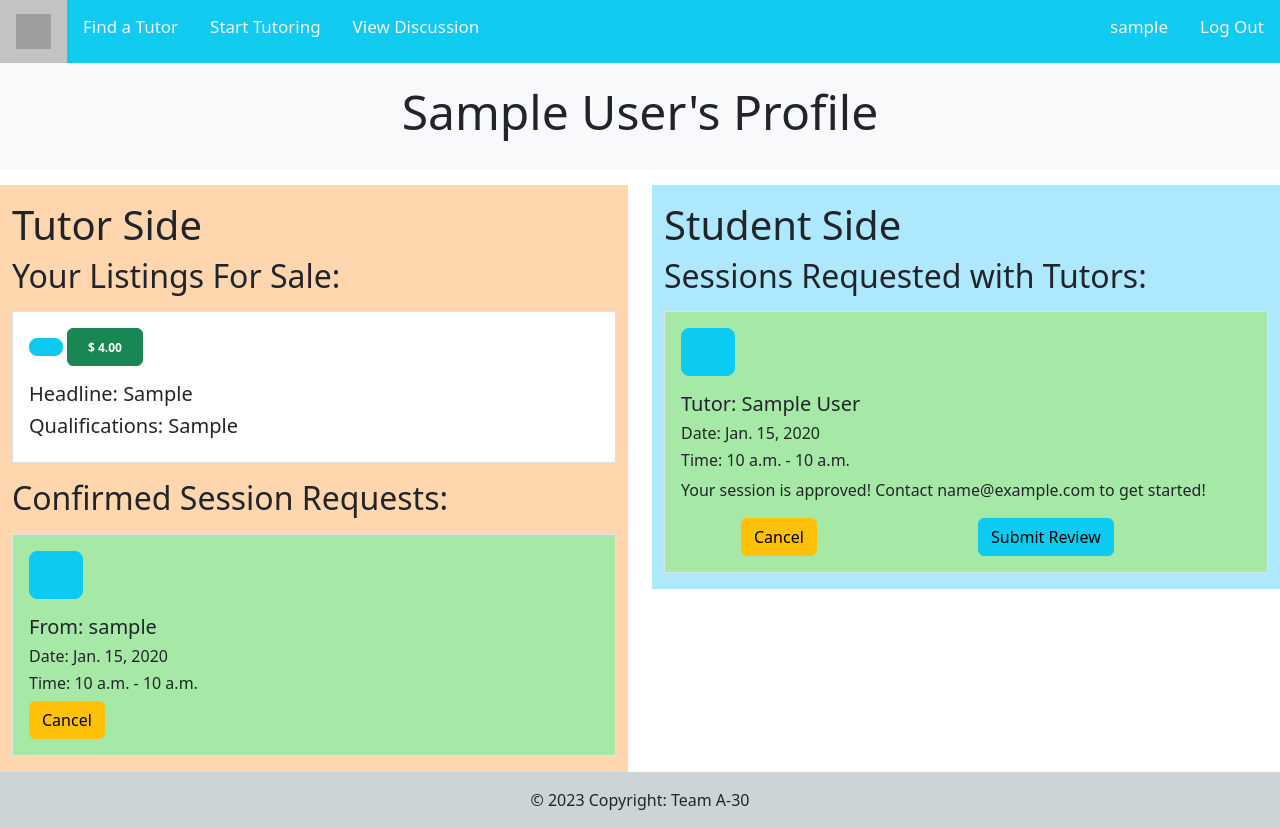
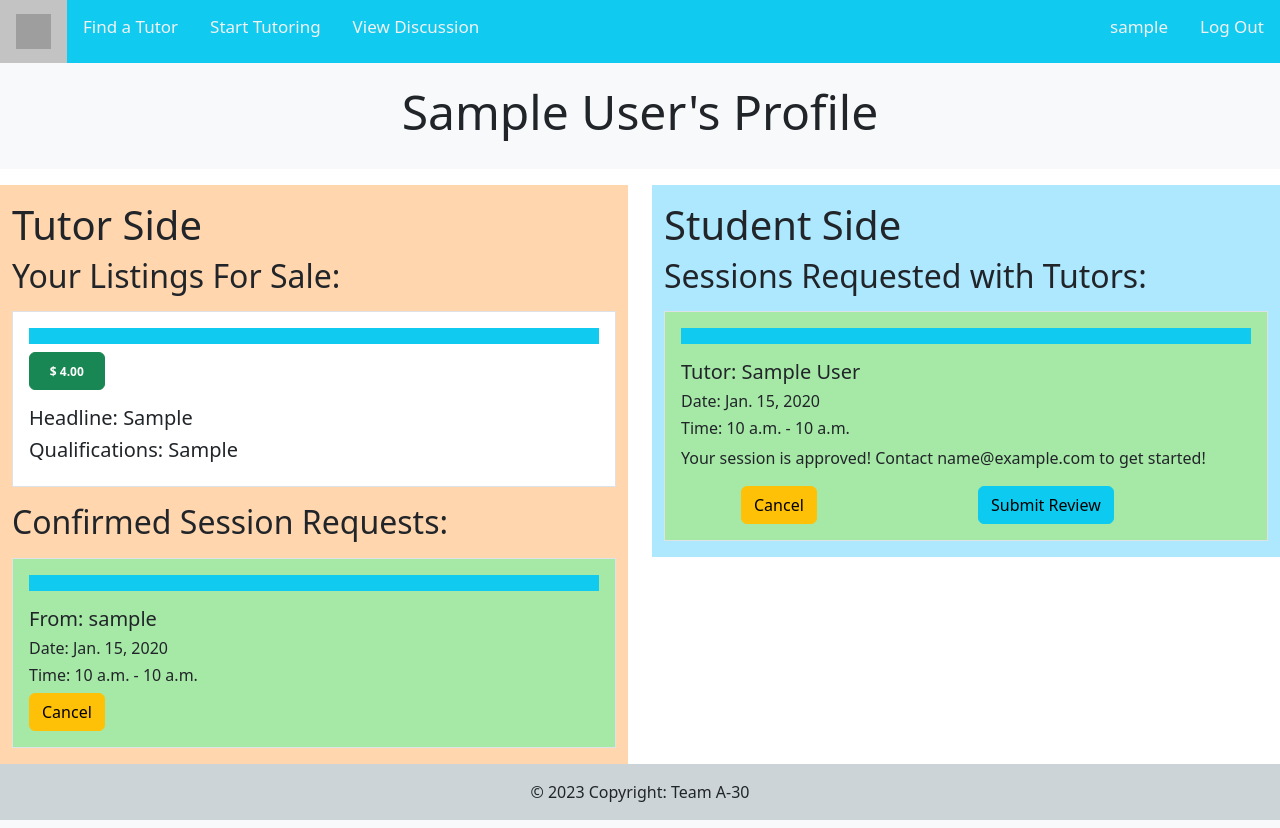
Before and after one commit to maryvwalton/tutor-me-app, a Django app: page /profile/ in a window 1280 px wide. Run offline with Django 3.2, Linux system fonts and the light colour scheme; a user stored in the database is signed in; data comes from the database, SQL or seed files in the repository; tables that the repository leaves empty hold one stand-in row (values such as "Sample post"); some libraries are stand-ins or nearby versions; grey boxes are pictures that could not be loaded.

Commit message:
Fixed Tutor listing UI

```diff
--- a/templates/myapp/profile.html
+++ b/templates/myapp/profile.html
@@ -137,7 +137,7 @@
     <tbody>
       {% for tutor in tutor %}
         <div class="container p-3 my-3 border" style="background-color: #ffffff;">
-          <button type="button" class="btn btn-info btn-lg"> <span class="badge badge-dark">{{ tutor.course }}</span></button>
+          <h4 style="background-color: #11caf0;" class="text-center p-2">{{ tutor.course }}</h4>
           <button type="button" class="btn btn-success"> <span class="badge badge-dark"> $ {{ tutor.hourly_rate}}0</span></button>
           <h5 class="font-weight-normal mt-3"> Headline: {{ tutor.headline }}</h5>
           <h5>Qualifications: {{ tutor.qualifications }}</h5>
@@ -156,7 +156,7 @@
       {% for sess_request in sess_request %}
       <div class="container p-3 my-3 border" style="background-color: #dcdcdc;">
 
-        <button type="button" class="btn btn-info btn-lg"> <span class="badge badge-dark"> {{ sess_request.course }}</span></button>
+        <h4 style="background-color: #11caf0;" class="text-center p-2">{{ sess_request.course }}</h4>
         <h5 class="font-weight-normal mt-3"> From: {{ sess_request.student }}</h5>
         <h6> Date: {{ sess_request.date }}</h6>
         <h6> Time: {{ sess_request.start_time }} - {{ sess_request.end_time }}</h6>
@@ -189,7 +189,7 @@
         <tbody>
           {% for sess_request in sess_request_confirmed %}
             <div class="container p-3 my-3 border" style="background-color: rgb(166, 232, 166);">
-              <button type="button" class="btn btn-info btn-lg"> <span class="badge badge-dark"> {{ sess_request.course }}</span></button>
+              <h4 style="background-color: #11caf0;" class="text-center p-2">{{ sess_request.course }}</h4>
               <h5 class="font-weight-normal mt-3"> From: {{ sess_request.student }}</h5>
               <h6> Date: {{ sess_request.date }}</h6>
               <h6> Time: {{ sess_request.start_time }} - {{ sess_request.end_time }}</h6>
@@ -219,7 +219,7 @@
     {% if sess_request.pending == 1 %}
     <!-- approved session -->
       <div class="container p-3 my-3 border" style="background-color: rgb(166, 232, 166);">
-        <button type="button" class="btn btn-info btn-lg"> <span class="badge badge-dark"> {{ sess_request.course }}</span></button>
+        <h4 style="background-color: #11caf0;" class="text-center p-2">{{ sess_request.course }}</h4>
         <h5 class="font-weight-normal mt-3"> Tutor: {{ sess_request.tutor.user.first_name }} {{ sess_request.tutor.user.last_name }}</h5>
         <h6> Date: {{ sess_request.date }}</h6>
         <h6> Time: {{ sess_request.start_time }} - {{ sess_request.end_time }}</h6>
@@ -245,7 +245,7 @@
     <!-- declined session -->
     {% elif sess_request.pending == 2 %}
       <div class="container p-3 my-3 border" style="background-color: rgb(227, 177, 177);">
-        <button type="button" class="btn btn-info btn-lg"> <span class="badge badge-dark"> {{ sess_request.course }}</span></button>
+        <h4 style="background-color: #11caf0;" class="text-center p-2">{{ sess_request.course }}</h4>
         <h5 class="font-weight-normal mt-3"> Tutor: {{ sess_request.tutor.user.first_name }} {{ sess_request.tutor.user.last_name }}</h5>
         <h6> Date: {{ sess_request.date }}</h6>
         <h6> Time: {{ sess_request.start_time }} - {{ sess_request.end_time }}</h6>
@@ -260,7 +260,7 @@
     <!-- requested with tutor -->
     {% else %}
       <div class="container p-3 my-3 border" style="background-color: rgb(216, 216, 157);">
-        <button type="button" class="btn btn-info btn-lg"> <span class="badge badge-dark"> {{ sess_request.course }}</span></button>
+        <h4 style="background-color: #11caf0;" class="text-center p-2">{{ sess_request.course }}</h4>
         <h5 class="font-weight-normal mt-3"> Tutor: {{ sess_request.tutor.user.first_name }} {{ sess_request.tutor.user.last_name }}</h5>
         <h6> Date: {{ sess_request.date }}</h6>
         <h6> Time: {{ sess_request.start_time }} - {{ sess_request.end_time }}</h6>
@@ -314,7 +314,7 @@
         {% if sess_request.pending == 1 %}
         <!-- approved session -->
         <div class="container p-3 my-3 border" style="background-color: rgb(166, 232, 166);">
-          <button type="button" class="btn btn-info btn-lg"> <span class="badge badge-dark"> {{ sess_request.course }}</span></button>
+          <h4 style="background-color: #11caf0;" class="text-center p-2">{{ sess_request.course }}</h4>
           <h5 class="font-weight-normal mt-3"> Tutor: {{ sess_request.tutor.user.first_name }} {{ sess_request.tutor.user.last_name }}</h5>
           <h6> Date: {{ sess_request.date }}</h6>
           <h6> Time: {{ sess_request.start_time }} - {{ sess_request.end_time }}</h6>
@@ -339,7 +339,7 @@
         {% elif sess_request.pending == 2 %}
         <!-- declined session -->
         <div class="container p-3 my-3 border" style="background-color: rgb(227, 177, 177);">
-          <button type="button" class="btn btn-info btn-lg"> <span class="badge badge-dark"> {{ sess_request.course }}</span></button>
+          <h4 style="background-color: #11caf0;" class="text-center p-2">{{ sess_request.course }}</h4>
           <h5 class="font-weight-normal mt-3"> Tutor: {{ sess_request.tutor.user.first_name }} {{ sess_request.tutor.user.last_name }}</h5>
           <h6> Date: {{ sess_request.date }}</h6>
           <h6> Time: {{ sess_request.start_time }} - {{ sess_request.end_time }}</h6>
@@ -354,7 +354,7 @@
         {% else %}
         <!-- requested with tutor -->
         <div class="container p-3 my-3 border" style="background-color: rgb(216, 216, 157);">
-          <button type="button" class="btn btn-info btn-lg"> <span class="badge badge-dark"> {{ sess_request.course }}</span></button>
+          <h4 style="background-color: #11caf0;" class="text-center p-2">{{ sess_request.course }}</h4>
           <h5 class="font-weight-normal mt-3"> Tutor: {{ sess_request.tutor.user.first_name }} {{ sess_request.tutor.user.last_name }}</h5>
           <h6> Date: {{ sess_request.date }}</h6>
           <h6> Time: {{ sess_request.start_time }} - {{ sess_request.end_time }}</h6>
--- a/templates/myapp/search_classes.html
+++ b/templates/myapp/search_classes.html
@@ -76,7 +76,7 @@
 
     {% for course in courses %}
     <div class="container p-3 my-3 border" style="background-color: beige;">
-      <button type="button" class="btn btn-info btn-lg"> <span class="badge badge-dark"> {{ course.course }}</span></button>
+      <h3 style="background-color: #11caf0;" class="text-center p-2">{{ course.course }}</h3>
       <button type="button" class="btn btn-success"> <span class="badge badge-dark"> $
           {{course.hourly_rate}}0</span></button>
       <button type="button" class="btn btn-warning"> <span class="badge badge-dark" style="color: black;"> {{ course.avg_rating |floatformat:1 }} / 5</span></button>
@@ -91,7 +91,7 @@
 
     {% for course in course2 %}
     <div class="container p-3 my-3 border" style="background-color: beige;">
-      <button type="button" class="btn btn-info btn-lg"> <span class="badge badge-dark"> {{ course.course }}</span></button>
+      <h3 style="background-color: #11caf0;" class="text-center p-2">{{ course.course }}</h3>
       <button type="button" class="btn btn-success"> <span class="badge badge-dark"> $
           {{course.hourly_rate}}0</span></button>
       <button type="button" class="btn btn-warning"> <span class="badge badge-dark" style="color: black;"> {{ course.avg_rating |floatformat:1 }} / 5</span></button>
@@ -106,7 +106,7 @@
 
     {% for course in course3 %}
     <div class="container p-3 my-3 border" style="background-color: beige;">
-      <button type="button" class="btn btn-info btn-lg"> <span class="badge badge-dark"> {{ course.course }}</span></button>
+      <h3 style="background-color: #11caf0;" class="text-center p-2">{{ course.course }}</h3>
       <button type="button" class="btn btn-success"> <span class="badge badge-dark"> $
           {{course.hourly_rate}}0</span></button>
       <button type="button" class="btn btn-warning"> <span class="badge badge-dark" style="color: black;"> {{ course.avg_rating |floatformat:1 }} / 5</span></button>
--- a/templates/myapp/submit_review.html
+++ b/templates/myapp/submit_review.html
@@ -124,7 +124,7 @@
       <label for="language">Select a Tutor:</label>
       <select id="tutorselect" name="tutor" class="dropdown mt-3">
         {% for tutor in tutors_list %}
-        <option value="{{ tutor.id}}">{{ tutor.first_name }} {{ tutor.last_name}} {{tutor.course}}</option>
+        <option value="{{ tutor.id}}">{{ tutor.user.first_name }} {{ tutor.user.last_name}} - {{tutor.course.pnemonic}} {{tutor.course.coursenum}}</option>
         {% endfor %}
         <input type="number" name="rating" id="rating" class="form-control mt-3" placeholder="Rating from 1 to 5">
         <input type="text" name="review_text" id="review_text" class="form-control mt-3" placeholder="Review body">
--- a/templates/myapp/tutor_courses.html
+++ b/templates/myapp/tutor_courses.html
@@ -107,7 +107,7 @@
   </div>
   {% for listing in listings %}
     <div class="container p-3 my-3 border" style="background-color: beige">
-      <button type="button" class="btn btn-info btn-lg"> <span class="badge badge-dark"> {{ listing.course }}</span></button>
+      <h3 style="background-color: #11caf0;" class="text-center p-2">{{ listing.course }}</h3>
       <button type="button" class="btn btn-success"> <span class="badge badge-dark"> $ {{listing.hourly_rate}}0</span></button>
       <button type="button" class="btn btn-warning"> <span class="badge badge-dark" style="color: black;"> {{ listing.avg_rating |floatformat:1 }} / 5</span></button>
       <h4 class="mt-2">Tutor: {{ listing.user.first_name }} {{listing.user.last_name }} ( {{ listing.headline }} )</h4>
```
